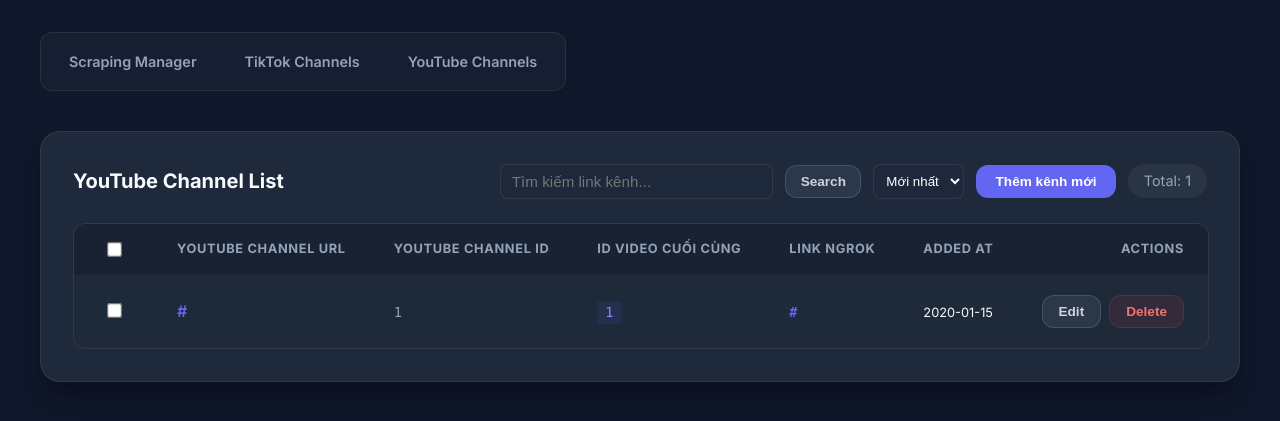
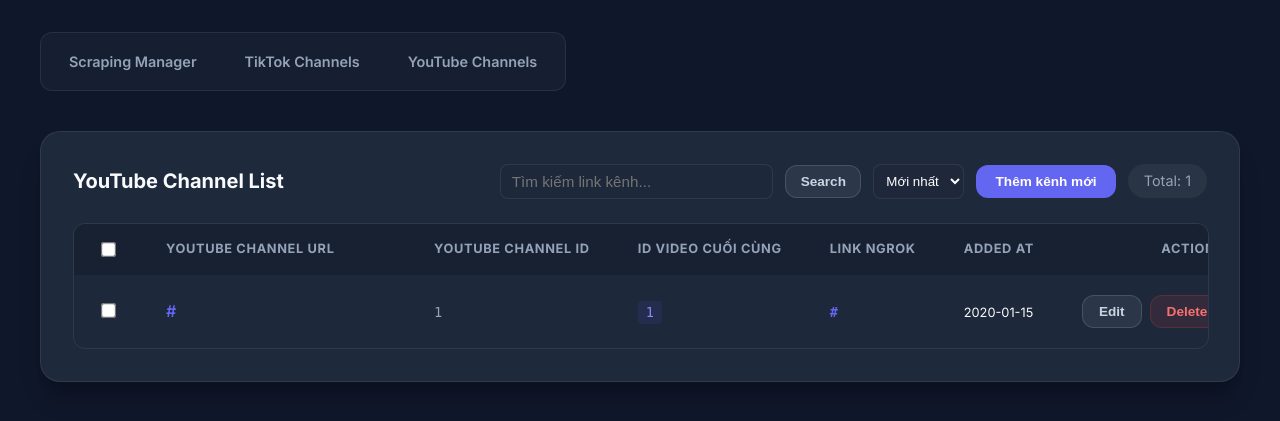
Before and after one commit to tungvt93/management_channel, a FastAPI app: template templates/youtube_channels.html in a window 1280 px wide. Shown: the part 74-495 px from the top of the page. Run offline with FastAPI, Linux system fonts and the light colour scheme; the template is opened without the code that fills it: most values are stand-ins (such as "Sample title", 1, 10 or a date in 2020).

Commit message:
update width

```diff
--- a/templates/youtube_channels.html
+++ b/templates/youtube_channels.html
@@ -90,7 +90,7 @@
                         <thead>
                             <tr>
                                 <th style="width: 40px; text-align: center;"><input type="checkbox" id="select-all-checkbox" onclick="toggleSelectAll(this)" style="cursor: pointer; transform: scale(1.15);"></th>
-                                <th>YouTube Channel URL</th>
+                                <th style="width: 220px; min-width: 220px; max-width: 220px;">YouTube Channel URL</th>
                                 <th>YouTube Channel ID</th>
                                 <th>ID Video Cuối Cùng</th>
                                 <th>Link Ngrok</th>
@@ -104,8 +104,8 @@
                                 <td style="text-align: center;">
                                     <input type="checkbox" class="channel-row-checkbox" value="{{ channel.id }}" onclick="onRowCheckboxChange()" style="cursor: pointer; transform: scale(1.15);">
                                 </td>
-                                <td>
-                                    <a href="{{ channel.url }}" target="_blank" class="item-url">{{ channel.url }}</a>
+                                <td style="width: 220px; min-width: 220px; max-width: 220px;">
+                                    <a href="{{ channel.url }}" target="_blank" class="item-url" style="display: block; white-space: nowrap; overflow: hidden; text-overflow: ellipsis;" title="{{ channel.url }}">{{ channel.url }}</a>
                                 </td>
                                 <td>
                                     {% if channel.channel_id %}
```
